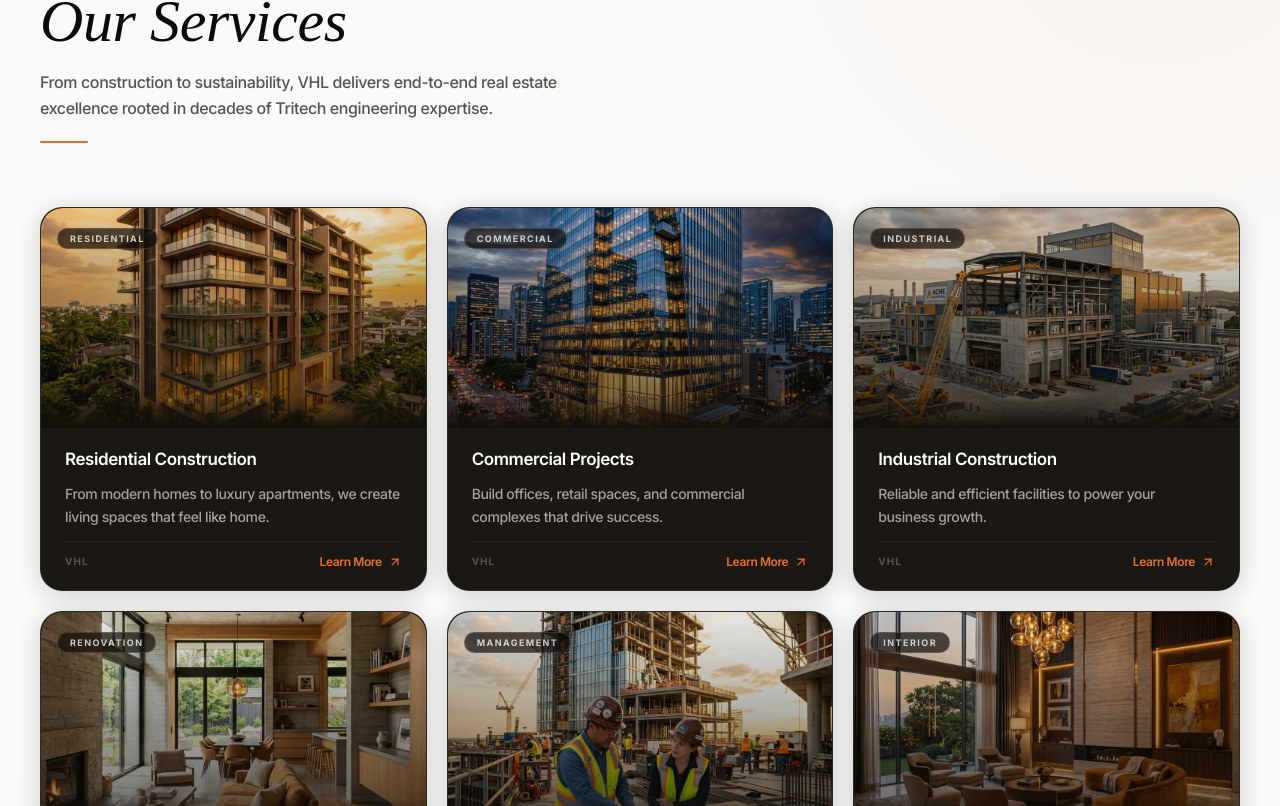
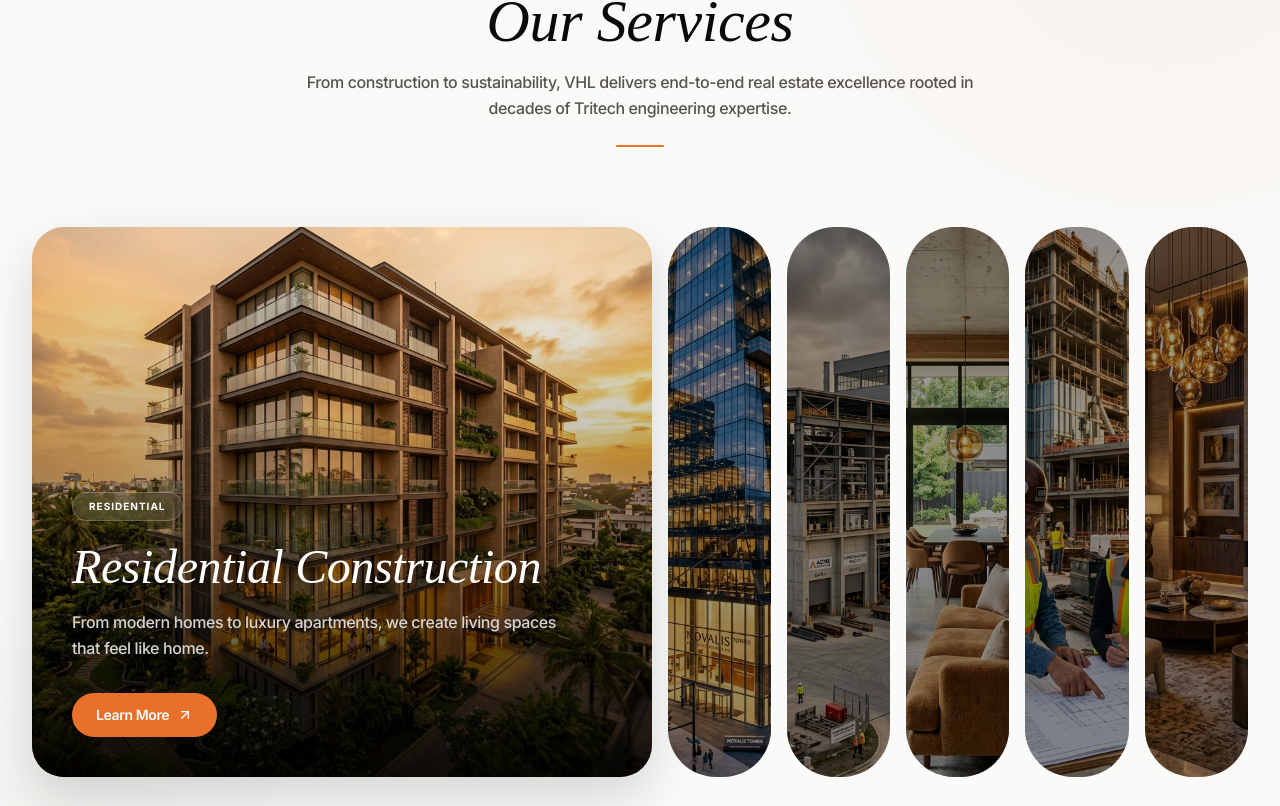
Before and after one commit to ahadarcgis-tech/vistanex-holdings-ltd-vhl, a React (Vite) app: page / in a window 1280 px wide. Shown: the part 954-1760 px from the top of the page. Built offline with nearby package versions, Linux system fonts and the light colour scheme; a web font is replaced by a local one.

Commit message:
feat: rewrite services section to horizontal hover accordion layout

```diff
--- a/src/components/ServicesSection.tsx
+++ b/src/components/ServicesSection.tsx
@@ -1,4 +1,4 @@
-import React from 'react';
+import React, { useState } from 'react';
 import { ArrowUpRight } from 'lucide-react';
 
 const services = [
@@ -41,10 +41,12 @@ const services = [
 ];
 
 export default function ServicesSection() {
+  const [activeIdx, setActiveIdx] = useState(0);
+
   return (
     <section
       id="services"
-      className="relative w-full bg-stone-50 py-28 px-5 sm:px-10 overflow-hidden"
+      className="relative w-full bg-stone-50 py-28 px-4 sm:px-8 overflow-hidden"
     >
       {/* Warm radial accents */}
       <div
@@ -60,10 +62,9 @@ export default function ServicesSection() {
         }}
       />
 
-      <div className="relative max-w-7xl mx-auto">
-
+      <div className="relative max-w-7xl mx-auto flex flex-col items-center">
         {/* Section header */}
-        <div className="mb-16 flex flex-col gap-4 max-w-xl">
+        <div className="mb-14 flex flex-col items-center text-center gap-4 max-w-2xl">
           <span className="text-xs font-mono font-bold uppercase tracking-widest text-[#e8702a]">
             What We Build
           </span>
@@ -73,108 +74,71 @@ export default function ServicesSection() {
           <p className="text-stone-600 text-base leading-relaxed font-medium">
             From construction to sustainability, VHL delivers end-to-end real estate excellence rooted in decades of Tritech engineering expertise.
           </p>
-          <div className="w-12 h-[2px] bg-[#e8702a] rounded-full mt-1" />
+          <div className="w-12 h-[2px] bg-[#e8702a] rounded-full mt-2" />
         </div>
 
-        {/* 2×3 Card Grid */}
-        <div className="grid grid-cols-1 sm:grid-cols-2 lg:grid-cols-3 gap-5">
-          {services.map((service) => (
+        {/* Horizontal Accordion Layout */}
+        <div className="flex w-full h-[450px] sm:h-[550px] gap-2 sm:gap-4 mt-6">
+          {services.map((service, idx) => {
+            const isActive = activeIdx === idx;
+
+            return (
               <div
                 key={service.tag}
-              className="group relative flex flex-col overflow-hidden cursor-pointer"
+                onMouseEnter={() => setActiveIdx(idx)}
+                className={`group relative overflow-hidden cursor-pointer transition-all duration-700 ease-[cubic-bezier(0.16,1,0.3,1)] ${
+                  isActive ? 'flex-[6] rounded-[2rem]' : 'flex-[1] min-w-[50px] rounded-[3rem]'
+                }`}
                 style={{
-                borderRadius: '22px',
-                background: 'rgba(18,14,10,0.96)',
-                border: '1px solid rgba(255,255,255,0.08)',
-                boxShadow: [
-                  'inset 0 1px 0 rgba(255,255,255,0.07)',
-                  '0 4px 24px rgba(0,0,0,0.18)',
-                ].join(', '),
-                transition: 'transform 0.3s cubic-bezier(0.16,1,0.3,1), box-shadow 0.3s ease',
-              }}
-              onMouseEnter={(e) => {
-                (e.currentTarget as HTMLDivElement).style.transform = 'translateY(-4px)';
-                (e.currentTarget as HTMLDivElement).style.boxShadow = [
-                  'inset 0 1px 0 rgba(255,255,255,0.09)',
-                  '0 16px 48px rgba(0,0,0,0.28)',
-                  '0 0 0 1px rgba(232,112,42,0.18)',
-                ].join(', ');
-              }}
-              onMouseLeave={(e) => {
-                (e.currentTarget as HTMLDivElement).style.transform = 'translateY(0)';
-                (e.currentTarget as HTMLDivElement).style.boxShadow = [
-                  'inset 0 1px 0 rgba(255,255,255,0.07)',
-                  '0 4px 24px rgba(0,0,0,0.18)',
-                ].join(', ');
+                  boxShadow: isActive ? '0 20px 50px rgba(0,0,0,0.15)' : 'none',
                 }}
               >
-              {/* Image area */}
-              <div className="relative w-full overflow-hidden" style={{ height: '220px' }}>
+                {/* Background Image */}
                 <img
                   src={service.image}
                   alt={service.title}
-                  className="w-full h-full object-cover transition-transform duration-700 group-hover:scale-105"
-                  style={{ borderRadius: '22px 22px 0 0' }}
-                />
-                {/* Dark gradient overlay fading into card body */}
-                <div
-                  className="absolute inset-0"
+                  className="absolute inset-0 w-full h-full object-cover transition-transform duration-1000 ease-[cubic-bezier(0.16,1,0.3,1)]"
                   style={{
-                    background: 'linear-gradient(to bottom, rgba(0,0,0,0.08) 0%, rgba(18,14,10,0.55) 85%, rgba(18,14,10,0.98) 100%)',
-                    borderRadius: '22px 22px 0 0',
+                    transform: isActive ? 'scale(1.05)' : 'scale(1.2)',
                   }}
                 />
-                {/* Tag pill */}
-                <div className="absolute top-4 left-4">
-                  <span
-                    style={{
-                      background: 'rgba(18,14,10,0.70)',
-                      backdropFilter: 'blur(10px)',
-                      WebkitBackdropFilter: 'blur(10px)',
-                      border: '1px solid rgba(255,255,255,0.14)',
-                      borderRadius: '999px',
-                      padding: '4px 12px',
-                      fontSize: '9px',
-                      fontFamily: 'Inter, sans-serif',
-                      fontWeight: 700,
-                      letterSpacing: '0.16em',
-                      color: 'rgba(255,255,255,0.75)',
-                      textTransform: 'uppercase' as const,
-                    }}
+
+                {/* Overlays */}
+                <div
+                  className={`absolute inset-0 transition-opacity duration-700 ${
+                    isActive
+                      ? 'bg-gradient-to-t from-black/90 via-black/30 to-transparent opacity-100'
+                      : 'bg-black/40 opacity-100 group-hover:bg-black/20'
+                  }`}
+                />
+
+                {/* Content (Visible only when active) */}
+                <div
+                  className={`absolute inset-0 flex flex-col justify-end p-6 sm:p-10 transition-all duration-700 delay-100 ease-[cubic-bezier(0.16,1,0.3,1)] ${
+                    isActive ? 'opacity-100 translate-y-0' : 'opacity-0 translate-y-8 pointer-events-none'
+                  }`}
                 >
+                  <div className="flex items-center gap-3 mb-4">
+                    <span className="px-3 sm:px-4 py-1.5 text-[10px] font-mono font-bold tracking-widest text-white uppercase bg-white/10 backdrop-blur-md rounded-full border border-white/20">
                       {service.tag}
                     </span>
                   </div>
-              </div>
 
-              {/* Card body */}
-              <div className="flex flex-col flex-1 gap-3 px-6 py-5">
-                <h3
-                  className="text-white font-semibold leading-snug tracking-tight"
-                  style={{ fontSize: '17px' }}
-                >
+                  <h3 className="text-3xl sm:text-4xl lg:text-5xl font-playfair italic text-white mb-3 leading-tight drop-shadow-md">
                     {service.title}
                   </h3>
-                <p className="text-stone-400 text-sm leading-relaxed font-medium flex-1">
+
+                  <p className="text-stone-300 text-sm sm:text-base font-medium leading-relaxed max-w-lg mb-6 sm:mb-8 drop-shadow-sm">
                     {service.desc}
                   </p>
 
-                {/* Bottom row */}
-                <div className="flex items-center justify-between pt-3 mt-auto border-t border-white/[0.06]">
-                  <span className="text-[10px] font-mono font-bold uppercase tracking-widest text-stone-600">
-                    VHL
-                  </span>
-                  <button
-                    className="flex items-center gap-1.5 text-xs font-semibold text-[#e8702a] hover:text-orange-400 transition-colors group/btn"
-                    aria-label={`Learn more about ${service.title}`}
-                  >
-                    Learn More
-                    <ArrowUpRight className="w-3.5 h-3.5 transition-transform group-hover/btn:translate-x-0.5 group-hover/btn:-translate-y-0.5" />
+                  <button className="flex items-center gap-2 text-xs sm:text-sm font-semibold text-white bg-[#e8702a] hover:bg-orange-500 w-fit px-6 py-3 rounded-full transition-all hover:scale-105 active:scale-95 shadow-md">
+                    Learn More <ArrowUpRight className="w-4 h-4" />
                   </button>
                 </div>
               </div>
-            </div>
-          ))}
+            );
+          })}
         </div>
       </div>
     </section>
```
Lines whose indentation alone changed are shown as unchanged.
